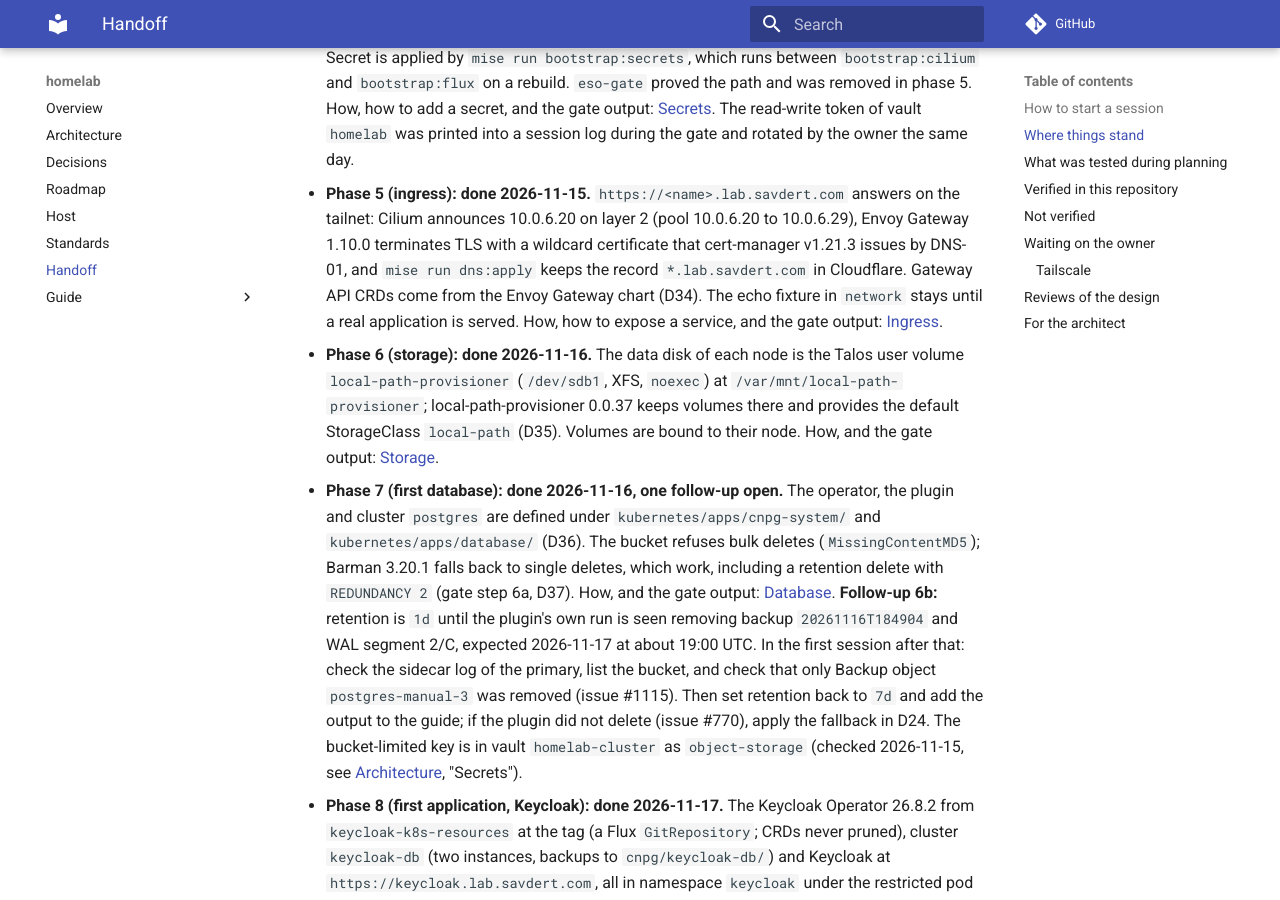
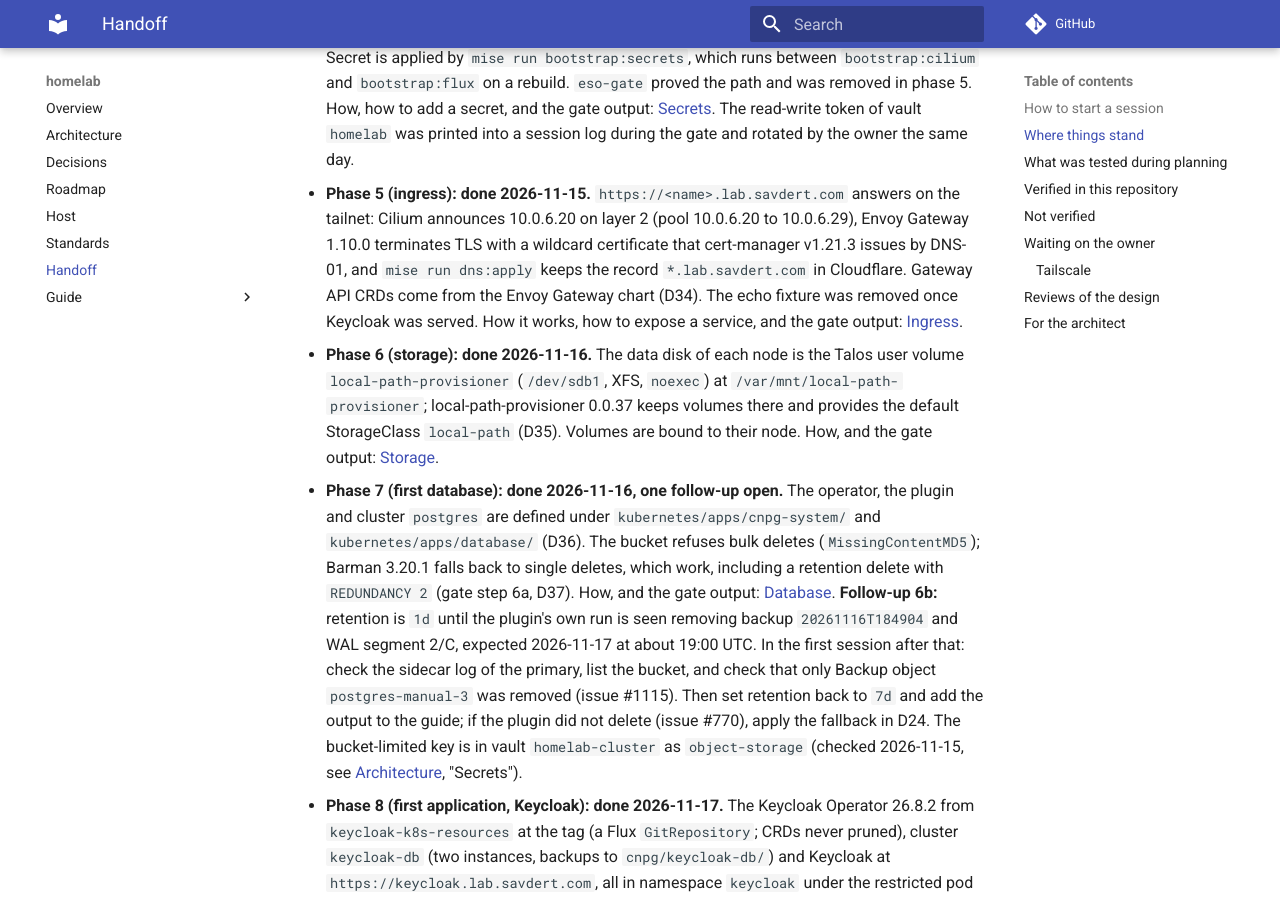
Before and after one commit to msavdert/homelab, an MkDocs documentation site: the page built from docs/handoff.md, in a window 1280 px wide and 900 px high, scrolled down 1216 px. Built offline with MkDocs 1.6.1 and Material for MkDocs 9.7.7, drawn with Linux system fonts in a browser that asks for light colours; comment, search, counter and statistics services are not loaded; some of the changed text lies outside the part shown.

Commit message:
chore(network): remove the echo gate fixture (#39)
Delete the Envoy Gateway echo fixture (gateway/echo.yaml and its
kustomization line).
Keycloak is now a real application served through the Gateway, so it
proves the path the fixture was added for.
Docs that describe what exists (ingress guide, handoff) and the ks.yaml
comment are updated; historical gate output is unchanged.

🤖 Generated with [Claude Code](https://claude.com/claude-code)

https://claude.ai/code/session_01FLhVtEXBuViok9wiorSAvb

---------

Co-authored-by: msavdert <msavdert@users.noreply.github.com>
Co-authored-by: Claude Opus 5.5 <noreply@anthropic.com>

```diff
--- a/docs/handoff.md
+++ b/docs/handoff.md
@@ -60,7 +60,7 @@ comes first.
   wildcard certificate that cert-manager v1.21.3 issues by DNS-01, and
   `mise run dns:apply` keeps the record `*.lab.savdert.com` in Cloudflare.
   Gateway API CRDs come from the Envoy Gateway chart (D34). The echo
-  fixture in `network` stays until a real application is served. How, how
+  fixture was removed once Keycloak was served. How it works, how
   to expose a service, and the gate output: [Ingress](guide/05-ingress.md).
 - **Phase 6 (storage): done 2026-11-16.** The data disk of each node is
   the Talos user volume `local-path-provisioner` (`/dev/sdb1`, XFS,
@@ -260,8 +260,7 @@ accepted:
   (check step 3) and `kcadm.sh` commands into
   `kubectl -n keycloak exec -i keycloak-0 -- sh`; the credentials come from
   the pod's environment, not from the box.
-- The echo fixture in `network` was meant to go once a real application
-  is served; Keycloak is that application. Remove it in its own pull
-  request.
+- The echo fixture in `network` was removed once Keycloak was served
+  through the Gateway.
 - When a phase closes: update the state table in the roadmap, write the
   guide page, rewrite this page.
```
Also changed, not shown: docs/guide/05-ingress.md (+3 -4 lines), 4 other files.
